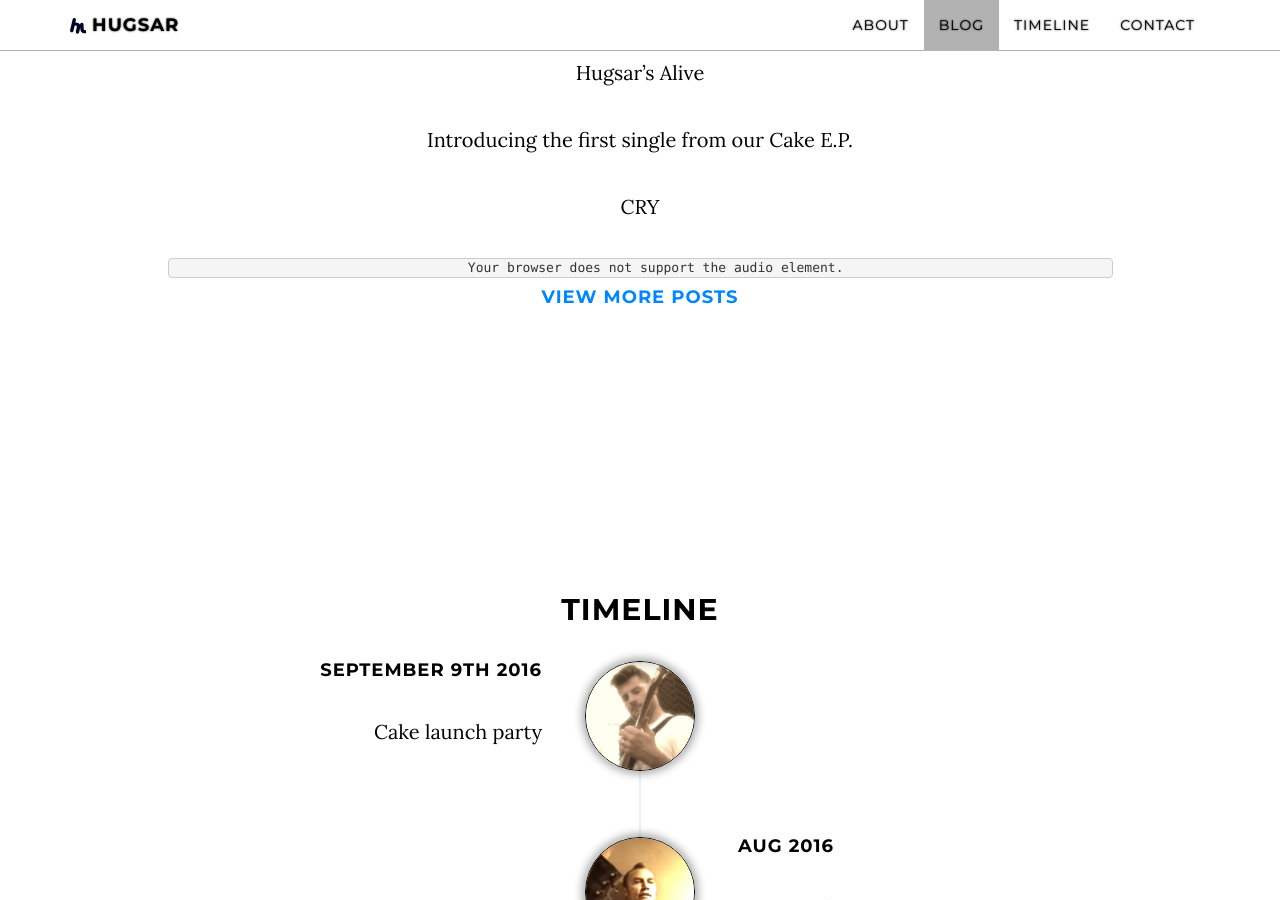
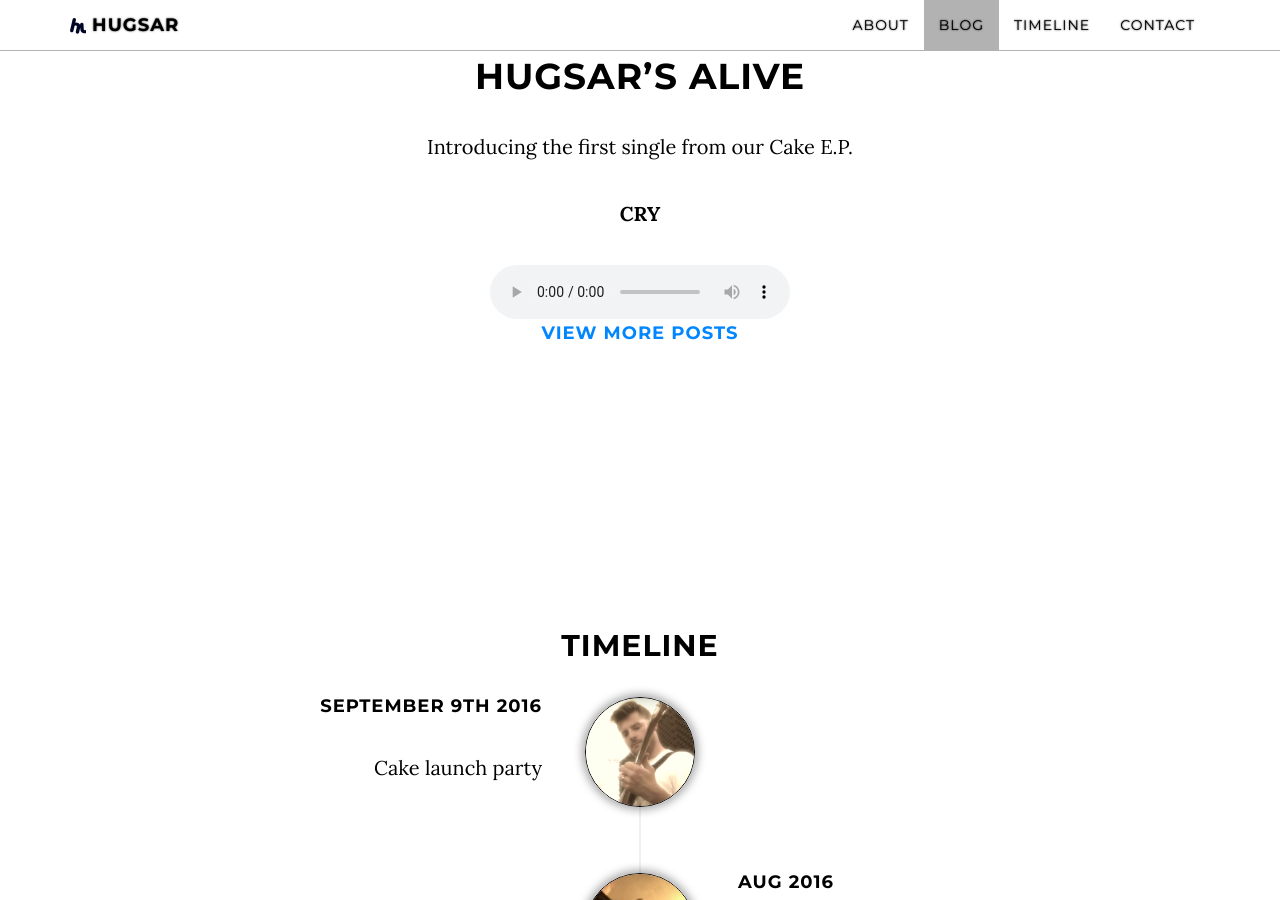
Before and after one commit to Joegrundman/hugsar, a Jekyll site: the page built from index.html, in a window 1280 px wide and 900 px high, scrolled down 1764 px. Built offline with Jekyll 4.4.1, drawn with Linux system fonts in a browser that asks for light colours; nearby versions of some CDN libraries; comment, search, counter and statistics services are not loaded.

Commit message:
added audio player ability to latestpost

```diff
--- a/_config.yml
+++ b/_config.yml
@@ -58,9 +58,6 @@ lines: # You can add HTML Tags in the Text
   - text: "We are HUGSAR"
   - text: "We are a band"
   - text: "We make music"
-
-
-
 
 
 me-img: "/img/hugsar-logo-main-transp.png"
--- a/_includes/latest-post.html
+++ b/_includes/latest-post.html
@@ -17,8 +17,8 @@
           <strong> <a href="{{site.baseurl}}{{ post.url }}">{{post.title}} </a> </strong>
           <small> <a href="{{site.baseurl}}{{post.url}}#disqus_thread">Comments</a></small>
         </h4>
-
-        {{ post.content | truncatewords: site.post-preview-words | strip_html | markdownify }}
+        <!--  add | strip_html | to section below to remove unwanted html sections from latestpost preview-->
+        {{ post.content | truncatewords: site.post-preview-words | markdownify }}
 
         <h4><a href="{{site.baseurl}}/blog/">View more posts</a></h4>
 
```
Also changed, not shown: _posts/2016-08-01-cry.md (+6 -0 lines).
